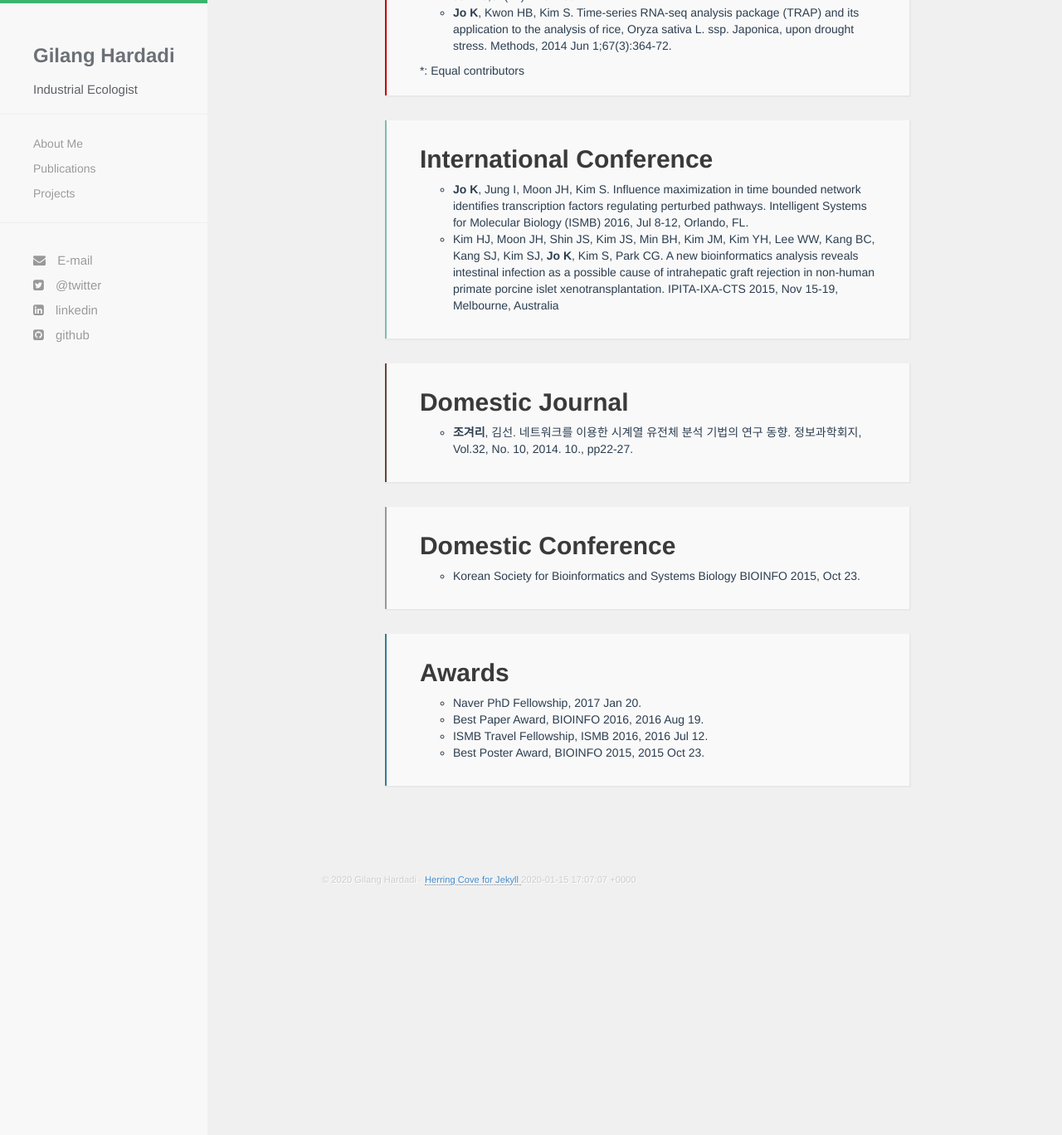
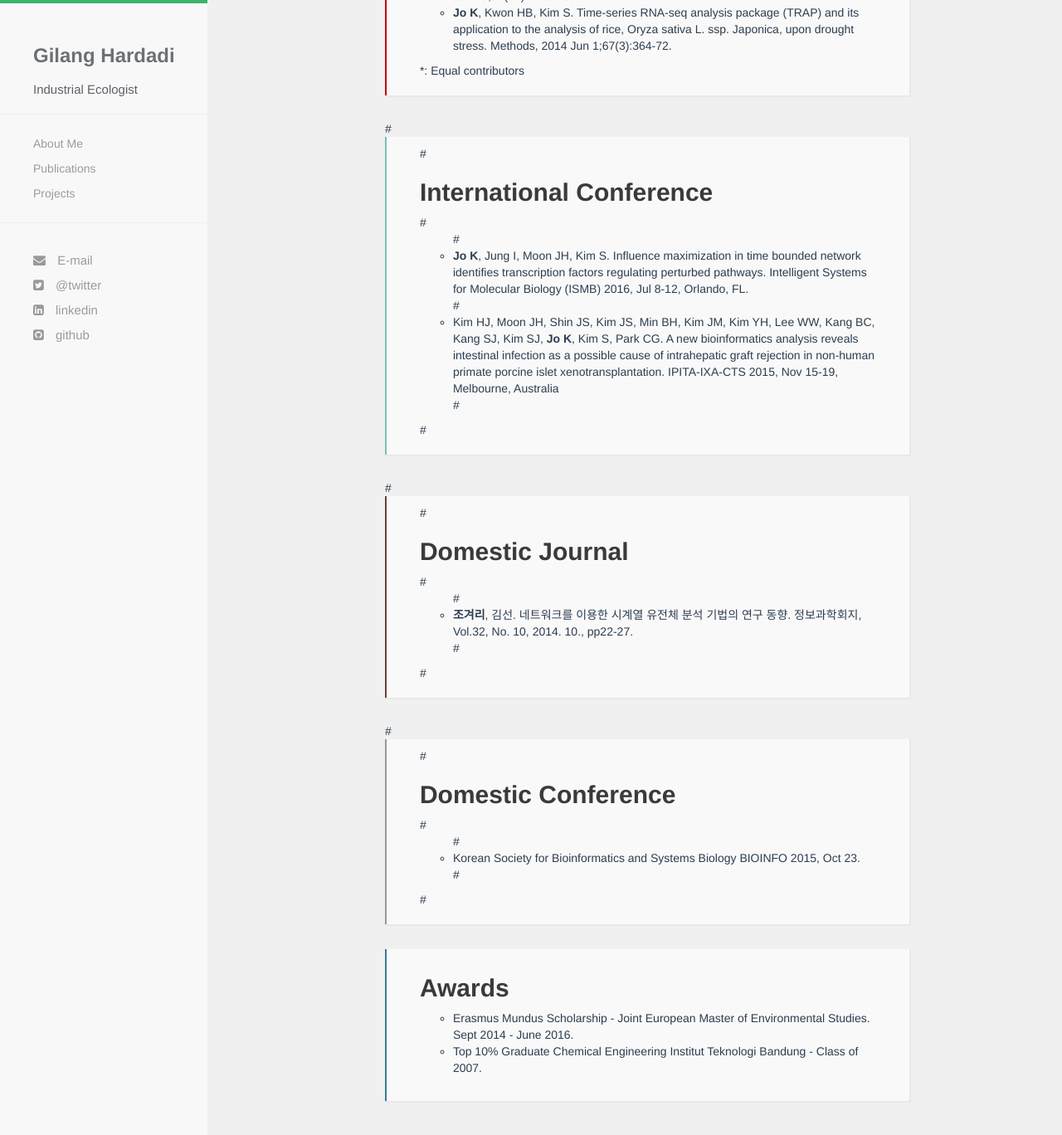
Before and after one commit to ghardadi/gilang.github.io, a Jekyll site: the page built from publications.html, in a window 1280 px wide and 1400 px high, scrolled down 1022 px. Shown: the top 1368 px of the window at 83% size. Built offline with Jekyll 4.4.1, drawn with Linux system fonts in a browser that asks for light colours; nearby versions of some CDN libraries; before the commit the page ends 2095 px from its top, so only the background shows below that.

Commit message:
Update publications.html

```diff
--- a/publications.html
+++ b/publications.html
@@ -25,35 +25,33 @@ title: Publications
   *: Equal contributors
     </div>
 
-    <div id="article"class="programming">
-      <h2>International Conference</h2>
-  <ul class="dot">
-  <li><b>Jo K</b>, Jung I, Moon JH, Kim S. Influence maximization in time bounded network identifies transcription factors regulating perturbed pathways. Intelligent Systems for Molecular Biology (ISMB) 2016, Jul 8-12, Orlando, FL.</li>
-  <li>Kim HJ, Moon JH, Shin JS, Kim JS, Min BH, Kim JM, Kim YH, Lee WW, Kang BC, Kang SJ, Kim SJ, <b>Jo K</b>, Kim S, Park CG. A new bioinformatics analysis reveals intestinal infection as a possible cause of intrahepatic graft rejection in non-human primate porcine islet xenotransplantation. IPITA-IXA-CTS 2015, Nov 15-19, Melbourne, Australia</li>
-  </ul>
-    </div>
+ #   <div id="article"class="programming">
+ #     <h2>International Conference</h2>
+ # <ul class="dot">
+ # <li><b>Jo K</b>, Jung I, Moon JH, Kim S. Influence maximization in time bounded network identifies transcription factors regulating perturbed pathways. Intelligent Systems for Molecular Biology (ISMB) 2016, Jul 8-12, Orlando, FL.</li>
+ # <li>Kim HJ, Moon JH, Shin JS, Kim JS, Min BH, Kim JM, Kim YH, Lee WW, Kang BC, Kang SJ, Kim SJ, <b>Jo K</b>, Kim S, Park CG. A new bioinformatics analysis reveals intestinal infection as a possible cause of intrahepatic graft rejection in non-human primate porcine islet xenotransplantation. IPITA-IXA-CTS 2015, Nov 15-19, Melbourne, Australia</li>
+ # </ul>
+ #   </div>
 
-    <div id="article"class="tech">
-      <h2>Domestic Journal</h2>
-  <ul class="dot">
-  <li><b>조겨리</b>, 김선. 네트워크를 이용한 시계열 유전체 분석 기법의 연구 동향. 정보과학회지, Vol.32, No. 10, 2014. 10., pp22-27.</li>
-  </ul>
-    </div>
+ #   <div id="article"class="tech">
+ #     <h2>Domestic Journal</h2>
+ # <ul class="dot">
+ # <li><b>조겨리</b>, 김선. 네트워크를 이용한 시계열 유전체 분석 기법의 연구 동향. 정보과학회지, Vol.32, No. 10, 2014. 10., pp22-27.</li>
+ # </ul>
+ #   </div>
 
-    <div id="article"class="misc">
-      <h2>Domestic Conference</h2>
-  <ul class="dot">
-  <li>Korean Society for Bioinformatics and Systems Biology BIOINFO 2015, Oct 23.</li>
-  </ul>
-    </div>
+ #   <div id="article"class="misc">
+ #     <h2>Domestic Conference</h2>
+ # <ul class="dot">
+ # <li>Korean Society for Bioinformatics and Systems Biology BIOINFO 2015, Oct 23.</li>
+ # </ul>
+ #   </div>
 
     <div id="article"class="podcasts">
       <h2>Awards</h2>
   <ul class="dot">
-  <li>Naver PhD Fellowship, 2017 Jan 20.</li>
-  <li>Best Paper Award, BIOINFO 2016, 2016 Aug 19.</li>
-  <li>ISMB Travel Fellowship, ISMB 2016, 2016 Jul 12.</li>
-  <li>Best Poster Award, BIOINFO 2015, 2015 Oct 23.</li>
+  <li>Erasmus Mundus Scholarship - Joint European Master of Environmental Studies. Sept 2014 - June 2016.</li>
+  <li>Top 10% Graduate Chemical Engineering Institut Teknologi Bandung - Class of 2007.</li>
   </ul>
     </div>
 
```
